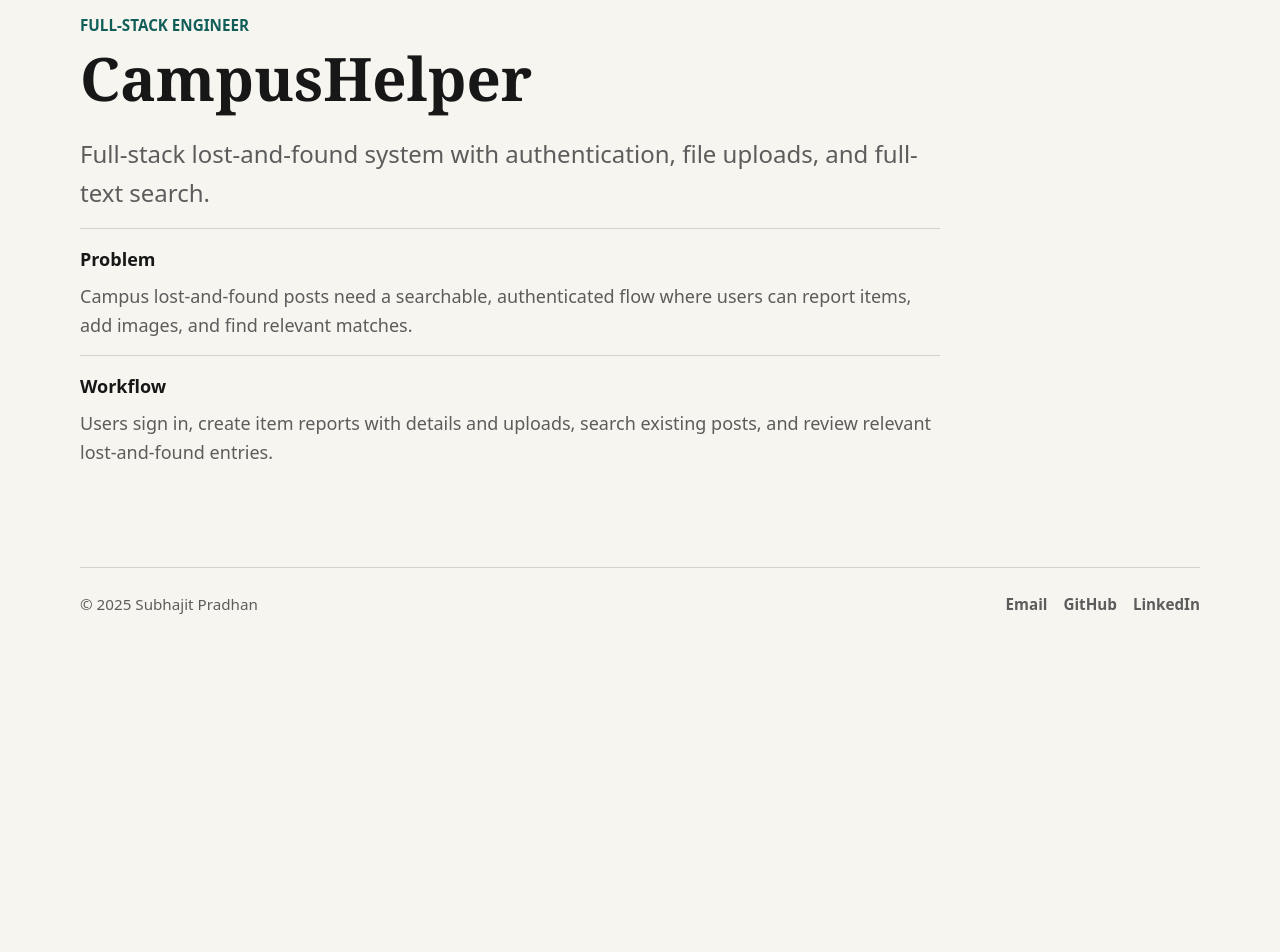
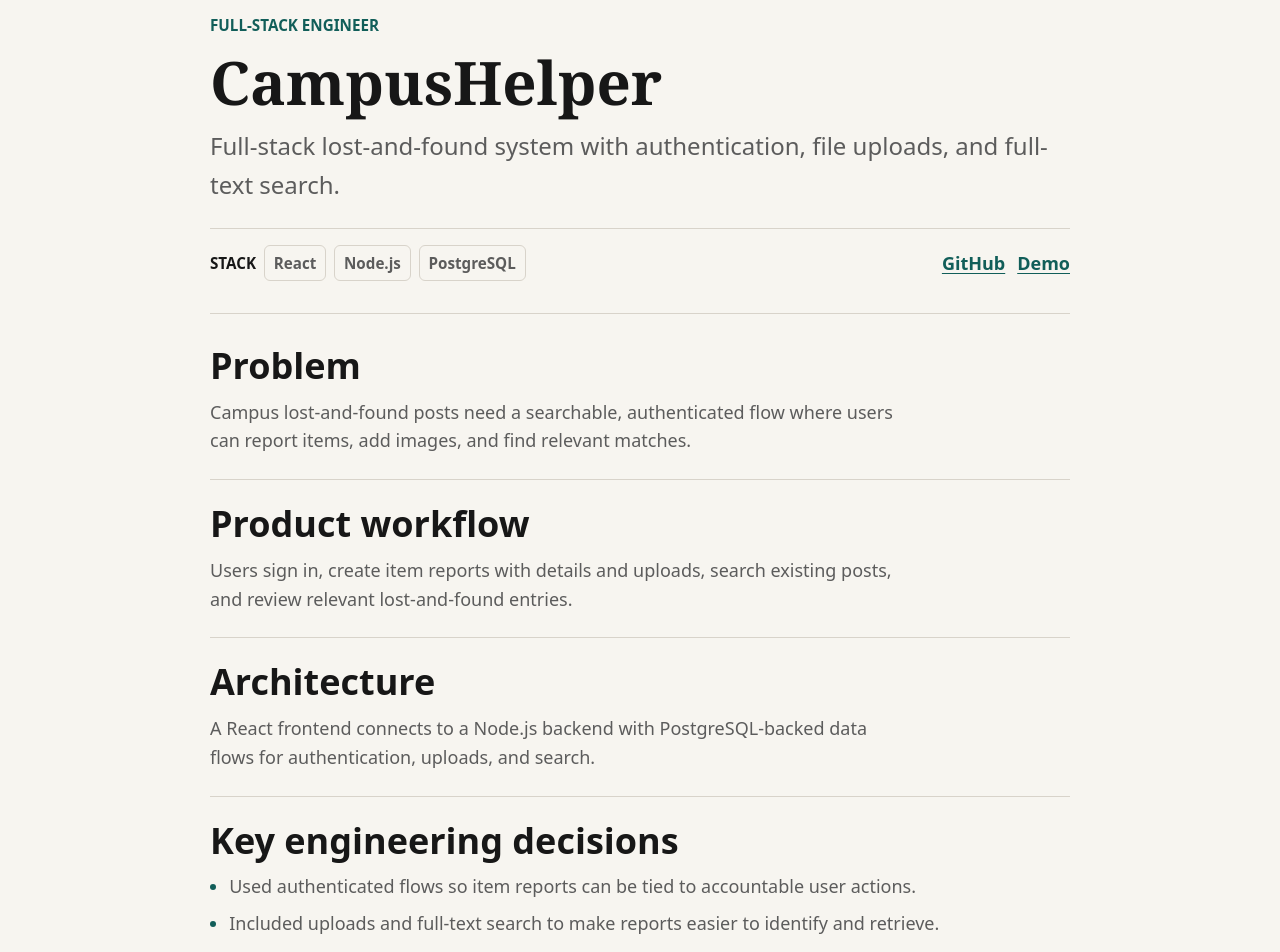
Before and after one commit to subhajitlucky/subhajit, a React (Vite) app: page /projects/campushelper in a window 1280 px wide. Shown: the part 160-1112 px from the top of the page. Before the commit the page ends 800 px from the top, so only its background shows below. Built offline with nearby package versions, Linux system fonts and the light colour scheme.

Commit message:
feat: add project case study pages

```diff
--- a/src/App.jsx
+++ b/src/App.jsx
@@ -1,36 +1,9 @@
-import { Link, Route, Routes, useParams } from 'react-router-dom';
+import { Link, Route, Routes } from 'react-router-dom';
 import Section from './components/Section';
 import SiteFooter from './components/SiteFooter';
 import SiteHeader from './components/SiteHeader';
-import projects from './data/projects';
 import Home from './pages/Home';
-
-function ProjectCaseStudy() {
-  const { slug } = useParams();
-  const project = projects.find((item) => item.slug === slug);
-
-  if (!project) {
-    return <NotFound />;
-  }
-
-  return (
-    <article className="case-study">
-      <Section eyebrow={project.role} headingLevel={1} title={project.title}>
-        <p className="lede">{project.description}</p>
-        <dl className="case-study__facts">
-          <div>
-            <dt>Problem</dt>
-            <dd>{project.problem}</dd>
-          </div>
-          <div>
-            <dt>Workflow</dt>
-            <dd>{project.workflow}</dd>
-          </div>
-        </dl>
-      </Section>
-    </article>
-  );
-}
+import ProjectCaseStudy from './pages/ProjectCaseStudy';
 
 function NotFound() {
   return (
--- /dev/null
+++ b/src/pages/ProjectCaseStudy.jsx
@@ -0,0 +1,100 @@
+import { Link, useParams } from 'react-router-dom';
+import projects from '../data/projects';
+
+function ProjectCaseStudy() {
+  const { slug } = useParams();
+  const project = projects.find((item) => item.slug === slug);
+
+  if (!project) {
+    return (
+      <section className="case-study case-study--not-found" aria-labelledby="project-not-found-heading">
+        <p className="eyebrow">Project</p>
+        <h1 id="project-not-found-heading">Project not found</h1>
+        <p className="lede">
+          This case study is not published yet. Return home to browse the available work.
+        </p>
+        <Link className="case-study__text-link" to="/">
+          Back to home
+        </Link>
+      </section>
+    );
+  }
+
+  return (
+    <article className="case-study">
+      <section className="case-study__hero" aria-labelledby="case-study-heading">
+        <div className="case-study__intro">
+          <p className="eyebrow">{project.role}</p>
+          <h1 id="case-study-heading">{project.title}</h1>
+          <p className="lede">{project.oneLine}</p>
+        </div>
+
+        <div className="case-study__meta" aria-label={`${project.title} metadata`}>
+          <div className="case-study__stack">
+            <span className="case-study__meta-label">Stack</span>
+            <ul>
+              {project.stack.map((item) => (
+                <li key={item}>{item}</li>
+              ))}
+            </ul>
+          </div>
+
+          <nav className="case-study__links" aria-label={`${project.title} project links`}>
+            <a href={project.github} target="_blank" rel="noreferrer">
+              GitHub
+            </a>
+            <a href={project.demo} target="_blank" rel="noreferrer">
+              Demo
+            </a>
+          </nav>
+        </div>
+      </section>
+
+      <div className="case-study__sections">
+        <section className="case-study__section" aria-labelledby="case-study-problem">
+          <h2 id="case-study-problem">Problem</h2>
+          <p>{project.problem}</p>
+        </section>
+
+        <section className="case-study__section" aria-labelledby="case-study-workflow">
+          <h2 id="case-study-workflow">Product workflow</h2>
+          <p>{project.workflow}</p>
+        </section>
+
+        <section className="case-study__section" aria-labelledby="case-study-architecture">
+          <h2 id="case-study-architecture">Architecture</h2>
+          <p>{project.architecture}</p>
+        </section>
+
+        <section className="case-study__section" aria-labelledby="case-study-decisions">
+          <h2 id="case-study-decisions">Key engineering decisions</h2>
+          <ul className="case-study__list">
+            {project.decisions.map((decision) => (
+              <li key={decision}>{decision}</li>
+            ))}
+          </ul>
+        </section>
+
+        <section className="case-study__section" aria-labelledby="case-study-tradeoffs">
+          <h2 id="case-study-tradeoffs">Tradeoffs and limitations</h2>
+          <ul className="case-study__list">
+            {project.tradeoffs.map((tradeoff) => (
+              <li key={tradeoff}>{tradeoff}</li>
+            ))}
+          </ul>
+        </section>
+
+        <section className="case-study__section" aria-labelledby="case-study-improvements">
+          <h2 id="case-study-improvements">Next improvements</h2>
+          <ul className="case-study__list">
+            {project.nextImprovements.map((improvement) => (
+              <li key={improvement}>{improvement}</li>
+            ))}
+          </ul>
+        </section>
+      </div>
+    </article>
+  );
+}
+
+export default ProjectCaseStudy;
--- a/src/styles/layout.css
+++ b/src/styles/layout.css
@@ -282,27 +282,117 @@ h4 {
 }
 
 .case-study {
+  display: grid;
+  gap: var(--space-6);
   max-width: 860px;
+  margin-inline: auto;
 }
 
-.case-study__facts {
-  display: grid;
+.case-study--not-found {
+  align-content: start;
   gap: var(--space-4);
+  min-height: 48vh;
+  padding-block: var(--space-7);
 }
 
-.case-study__facts div {
+.case-study__hero {
+  display: grid;
+  gap: var(--space-5);
+  border-bottom: 1px solid var(--color-border);
+  padding-block: var(--space-7) var(--space-6);
+}
+
+.case-study__intro {
+  display: grid;
+  gap: var(--space-3);
+}
+
+.case-study__meta {
+  display: flex;
+  flex-wrap: wrap;
+  align-items: center;
+  justify-content: space-between;
+  gap: var(--space-4);
   border-top: 1px solid var(--color-border);
   padding-top: var(--space-4);
 }
 
-.case-study__facts dt {
+.case-study__stack,
+.case-study__stack ul,
+.case-study__links {
+  display: flex;
+  flex-wrap: wrap;
+  align-items: center;
+}
+
+.case-study__stack {
+  gap: var(--space-2);
+}
+
+.case-study__stack ul {
+  gap: var(--space-2);
+  padding: 0;
+  list-style: none;
+}
+
+.case-study__stack li {
+  border: 1px solid var(--color-border);
+  border-radius: var(--radius-sm);
+  padding: 0.3rem 0.55rem;
+  color: var(--color-muted);
+  font-size: var(--step--1);
+  font-weight: 700;
+}
+
+.case-study__meta-label {
   color: var(--color-text);
+  font-size: var(--step--1);
+  font-weight: 800;
+  text-transform: uppercase;
+}
+
+.case-study__links {
+  gap: var(--space-3);
+}
+
+.case-study__links a,
+.case-study__text-link {
   font-weight: 800;
 }
 
-.case-study__facts dd {
-  margin-top: var(--space-2);
+.case-study__sections {
+  display: grid;
+  gap: 0;
+}
+
+.case-study__section {
+  display: grid;
+  gap: var(--space-3);
+  border-bottom: 1px solid var(--color-border);
+  padding-block: var(--space-5);
+}
+
+.case-study__section:first-child {
+  padding-top: 0;
+}
+
+.case-study__section p,
+.case-study__list {
   color: var(--color-muted);
+}
+
+.case-study__list {
+  display: grid;
+  gap: var(--space-2);
+  padding-left: 1.2rem;
+}
+
+.case-study__list li::marker {
+  color: var(--color-accent-strong);
+}
+
+.case-study__text-link {
+  justify-self: start;
 }
 
 .site-footer {
@@ -335,6 +425,11 @@ h4 {
   .home-hero {
     padding-block: var(--space-7);
   }
+
+  .case-study__meta {
+    align-items: flex-start;
+    flex-direction: column;
+  }
 }
 
 @media (min-width: 760px) {
```
Also changed, not shown: 1 other file (tests, documents, lock files or other folders).
